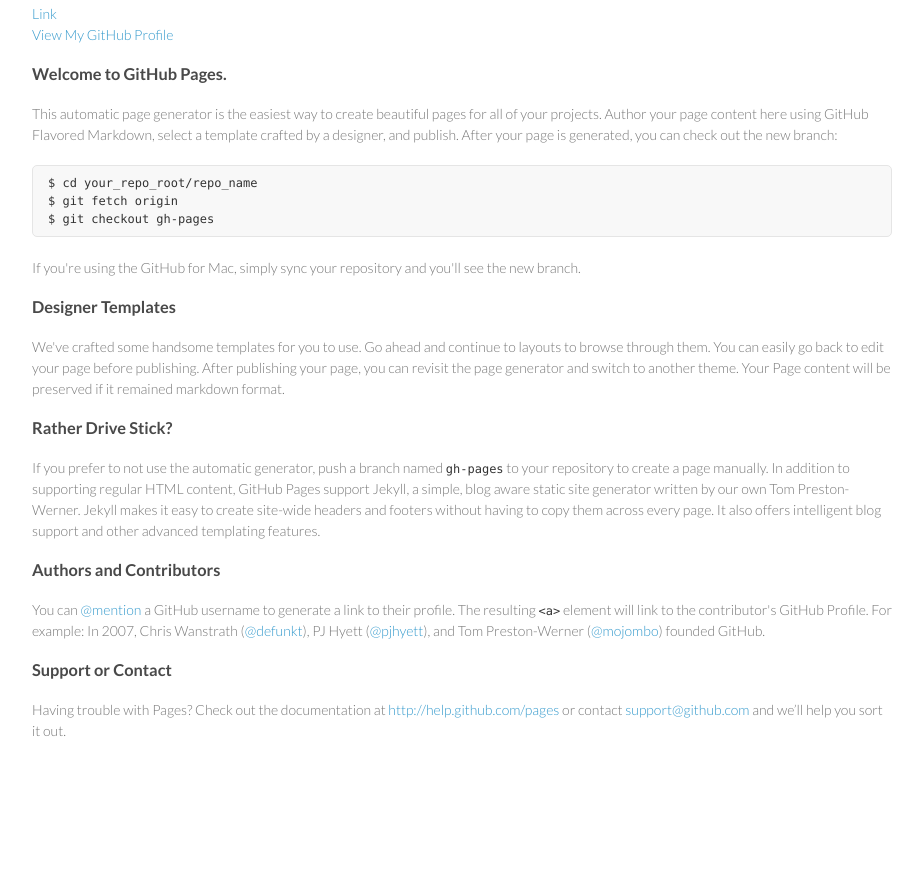
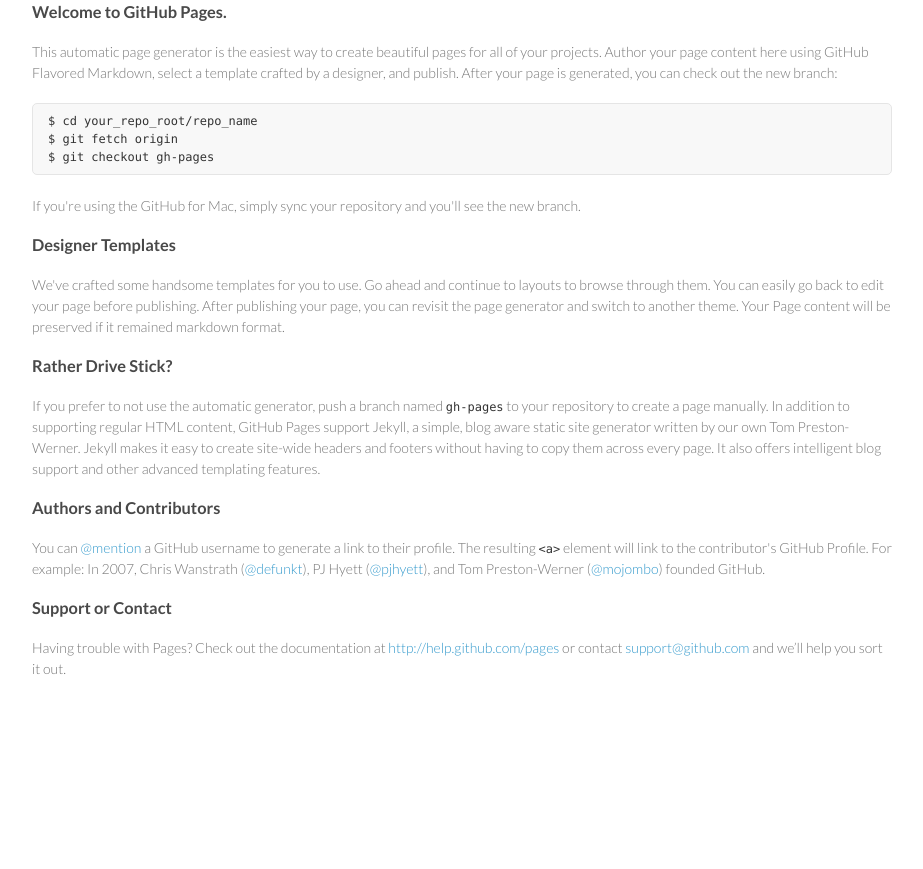
Before and after one commit to nicogee/nicogee.github.io, a plain HTML site: page index.html in a window 1280 px wide. Shown: the part 106-975 px from the top of the page, without its empty margins (178-1101 px from the left). After the commit the page ends 913 px from the top, so only its background shows below. Drawn offline with Linux system fonts and the light colour scheme.

Commit message:
Updated index.html

```diff
--- a/index.html
+++ b/index.html
@@ -16,9 +16,6 @@
     <div class="wrapper">
       <header>
         <h1>Nicogee.github.io</h1>
-		<a href="http://google.de">Link</a>
-        <p class="view"><a href="https://github.com/nicogee">View My GitHub Profile</a></p>
-
       </header>
       <section>
         <h3>
```
